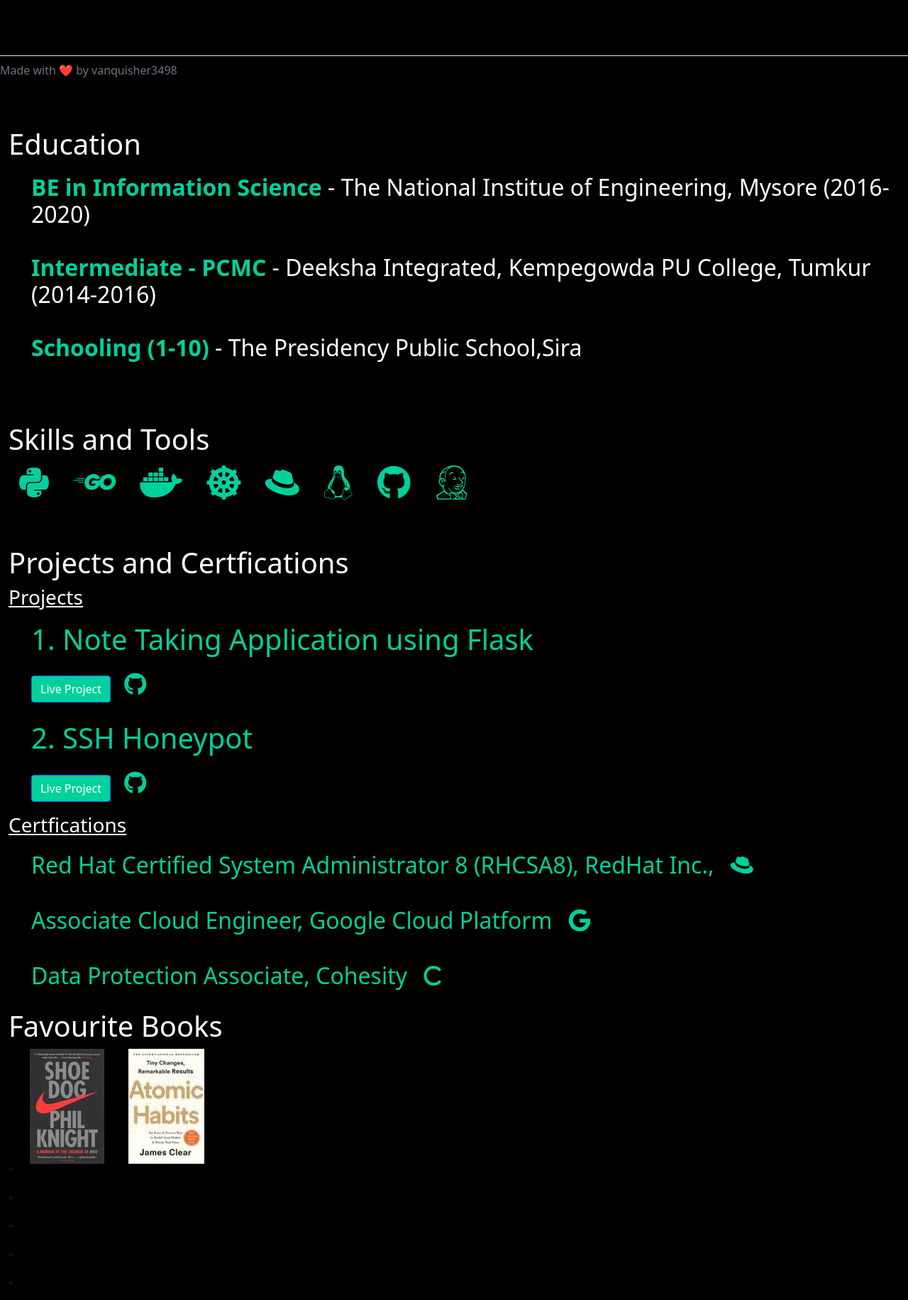
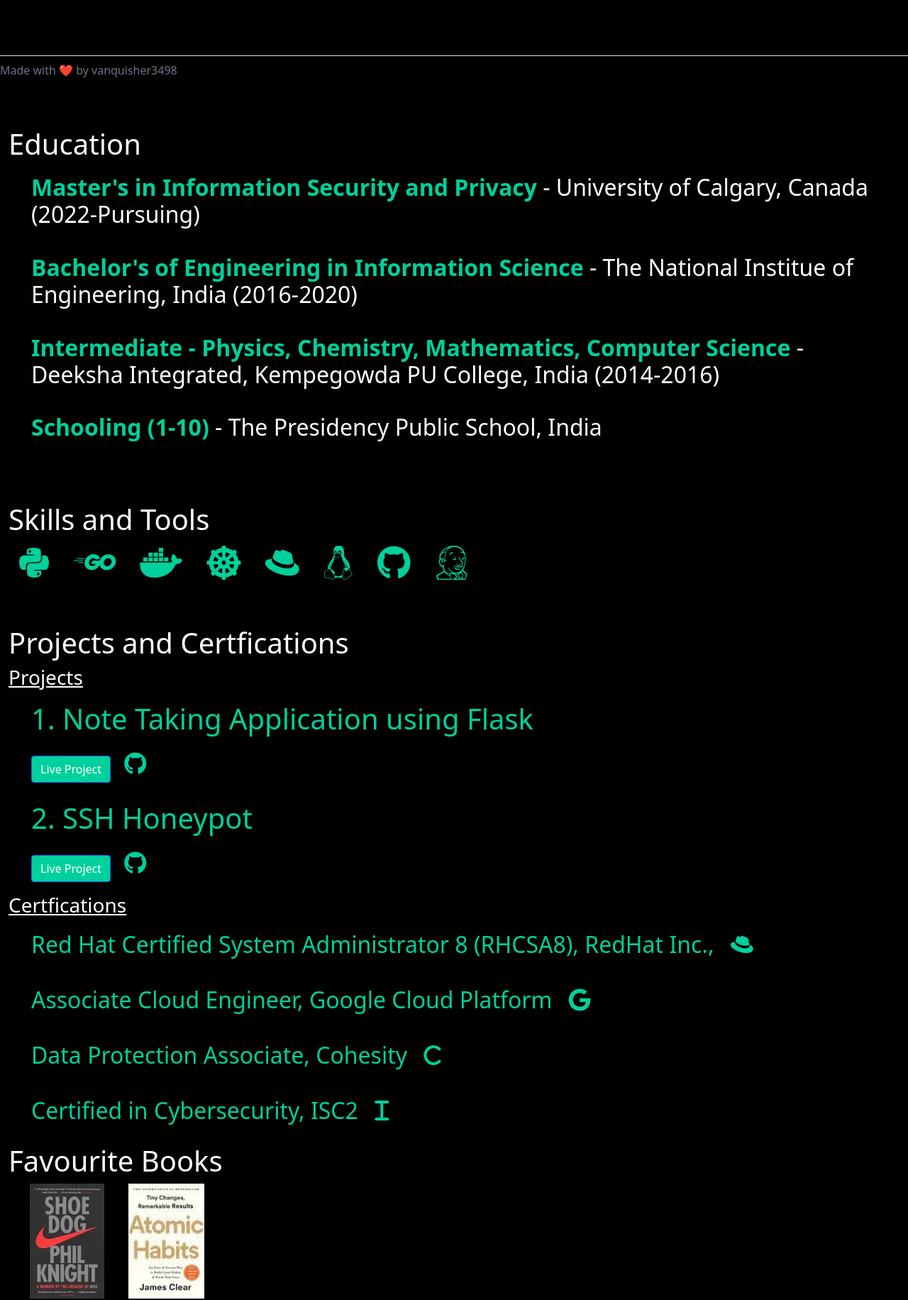
Before and after one commit to Prajwalmithun/fportfolio, a Flask app: page / in a window 1280 px wide. Shown: the part 681-2513 px from the top of the page at 71% size. Run offline with Flask 2, Linux system fonts and the light colour scheme.

Commit message:
Update index.html

```diff
--- a/templates/index.html
+++ b/templates/index.html
@@ -55,13 +55,16 @@
 
                     <list>
                         <ul>
-                            <h2 class="edu-div-li-ul-h2 "> <b class="b-green ">BE in Information Science</b> - The National Institue of Engineering, Mysore (2016-2020)</h2>
+                            <h2 class="edu-div-li-ul-h2 "> <b class="b-green ">Master's in Information Security and Privacy</b> - University of Calgary, Canada (2022-Pursuing)</h2>
                         </ul>
                         <ul>
-                            <h2 class="edu-div-li-ul-h2 "> <b class="b-green ">Intermediate - PCMC </b> - Deeksha Integrated, Kempegowda PU College, Tumkur (2014-2016)</h2>
+                            <h2 class="edu-div-li-ul-h2 "> <b class="b-green ">Bachelor's of Engineering in Information Science</b> - The National Institue of Engineering, India (2016-2020)</h2>
                         </ul>
                         <ul>
-                            <h2 class="edu-div-li-ul-h2 "> <b class="b-green ">Schooling (1-10) </b> - The Presidency Public School,Sira</h2>
+                            <h2 class="edu-div-li-ul-h2 "> <b class="b-green ">Intermediate - Physics, Chemistry, Mathematics, Computer Science </b> - Deeksha Integrated, Kempegowda PU College, India (2014-2016)</h2>
+                        </ul>
+                        <ul>
+                            <h2 class="edu-div-li-ul-h2 "> <b class="b-green ">Schooling (1-10) </b> - The Presidency Public School, India</h2>
                         </ul>
                     </list>
 </div>
@@ -130,6 +133,13 @@
 
                     </ul>
 
+                    <ul>
+                        <h2 class="b-green edu-div-li-ul-h2" >Certified in Cybersecurity, ISC2
+                        <a href="https://www.credly.com/badges/ee25953e-4db0-4deb-a16f-4f15583686af" style="text-decoration:none" target="_blank" rel="noopener noreferrer"<i class="fab fa-i fa-1x green-logo logo-padding "></a></i>
+                    </h2>
+
+                    </ul>
+
                 </list>
             </div>
 
```
